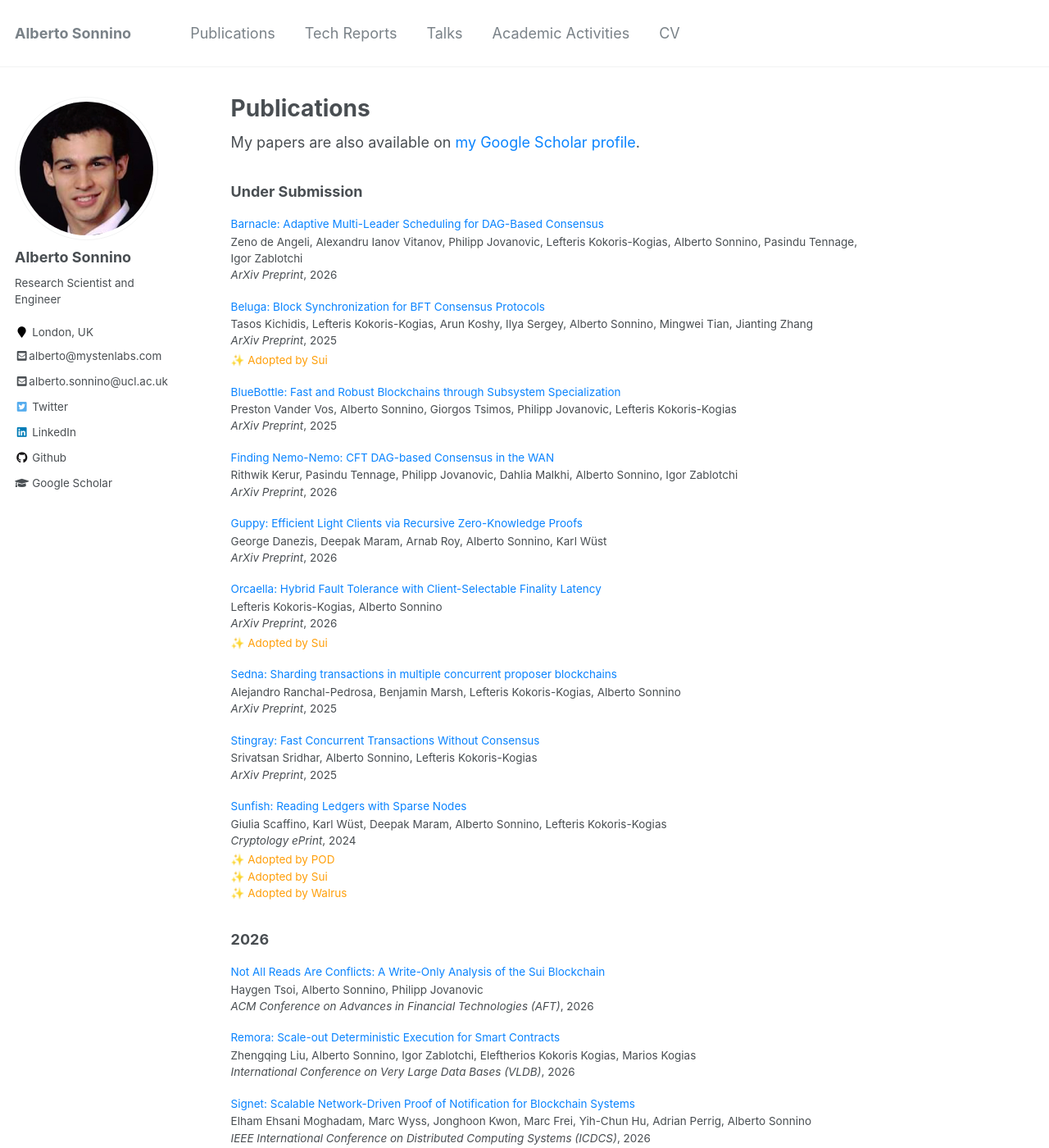
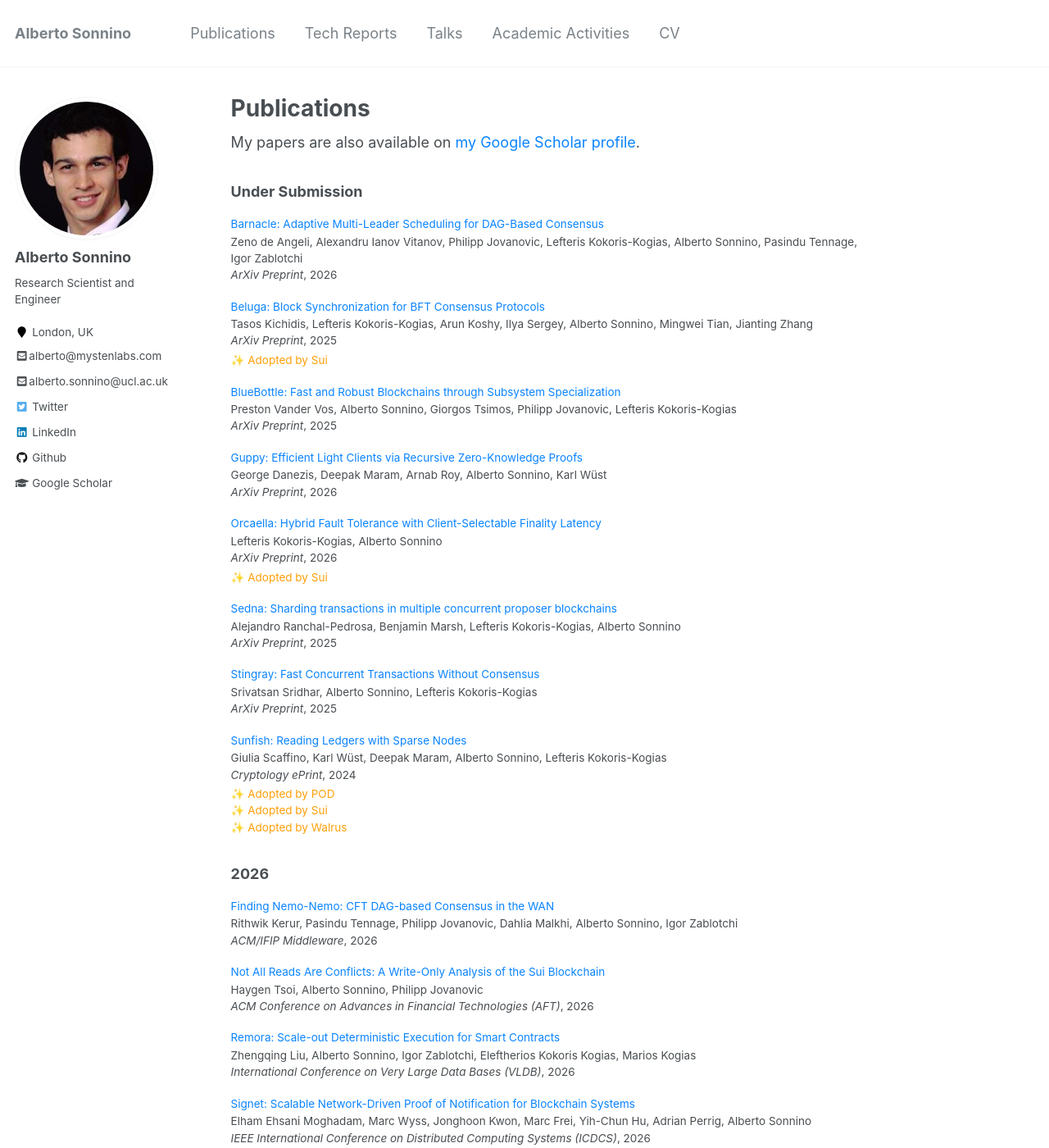
Before and after one commit to asonnino/asonnino.github.io, a Jekyll site: the page built from _pages/publications.md, in a window 1280 px wide and 1400 px high. Shown: the whole window at 82% size. Built offline with Jekyll 4.4.1, drawn with Linux system fonts in a browser that asks for light colours.

Commit message:
feat: update nemo nemo

```diff
--- a/_data/papers.json
+++ b/_data/papers.json
@@ -619,10 +619,10 @@
     ]
   },
   {
-    "category": "submission",
+    "category": "publication",
     "title": "Finding Nemo-Nemo: CFT DAG-based Consensus in the WAN",
     "authors": "Rithwik Kerur, Pasindu Tennage, Philipp Jovanovic, Dahlia Malkhi, Alberto Sonnino, Igor Zablotchi",
-    "venue": "ArXiv Preprint",
+    "venue": "ACM/IFIP Middleware",
     "date": 2026,
     "filename": "nemo-nemo.pdf",
     "code": ["https://github.com/asonnino/mysticeti/tree/cft"]
```
